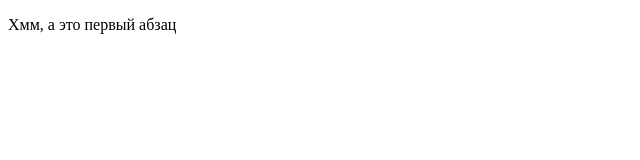
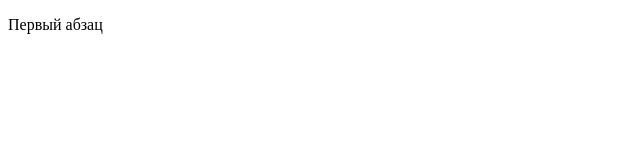
Before and after one commit to WebHeroSchool/lh2401, a plain HTML site: page index.html in a window 1280 px wide. Shown: the whole page, without its empty margins (0-640 px from the left). Drawn offline with Linux system fonts and the light colour scheme.

Commit message:
изменения

```diff
--- a/index.html
+++ b/index.html
@@ -5,6 +5,6 @@
         <title> Создание первого сайта в модуле</title>
 	</head>
 	<body>
-		<p> Хмм, а это первый абзац</p>
+		<p> Первый абзац</p>
 	</body>
 </html>
```
